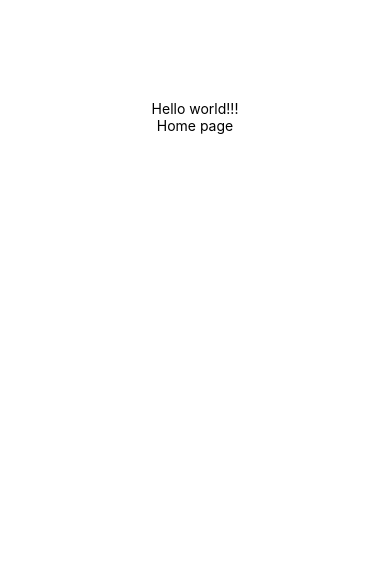
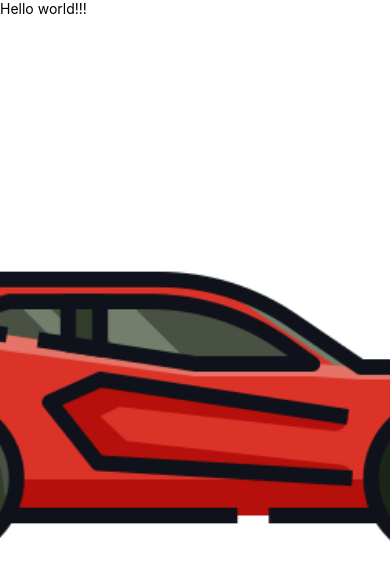
Before and after one commit to arthurmgui/redcar, a React Native app: screen / in a window 390 px wide. Shown: the top 578 px of the page. Built offline with nearby package versions, Linux system fonts and the light colour scheme.

Commit message:
adicionando imagens na home page

```diff
--- a/App.js
+++ b/App.js
@@ -1,25 +1,14 @@
-import { StatusBar } from 'expo-status-bar';
-import { ScrollView, StyleSheet, Text, View } from 'react-native';
+import { StatusBar, ScrollView, Text, View } from 'react-native';
 import HomePage from './src/pages/homePage';
 
 export default function App() {
   return (
-    <ScrollView style={{flex: 1}}>
-      <View style={styles.container}>
-        <Text>Hello world!!!</Text>
-        <HomePage />
-        <StatusBar style="auto" />
-      </View>
-    </ScrollView>
+      <ScrollView style={{flex: 1}}>
+        <View>
+          <StatusBar />
+          <Text>Hello world!!!</Text>
+          <HomePage />
+        </View>
+      </ScrollView>
   );
 }
-
-const styles = StyleSheet.create({
-  container: {
-    margin: 100,
-    flex: 1,
-    backgroundColor: '#fff',
-    alignItems: 'center',
-    justifyContent: 'center',
-  },
-});
--- a/src/pages/homePage.js
+++ b/src/pages/homePage.js
@@ -1,6 +1,16 @@
 import React from "react";
-import { Text } from "react-native";
+import { Text, Image, Dimensions, StyleSheet} from "react-native";
+import redcar from '../../assets/carro-esporte.png';
+
+const width = Dimensions.get('screen').width;
 
 export default function HomePage() {
-    return <Text>Home page</Text>
+    return <Image source={redcar} style={styleCar.topo} />
 }
+
+const styleCar = StyleSheet.create({
+    topo: {
+        width: "100%",
+        height: 512 / 512 * width,
+    }
+});
```
Also changed, not shown: assets/carro-esporte.png (added).
